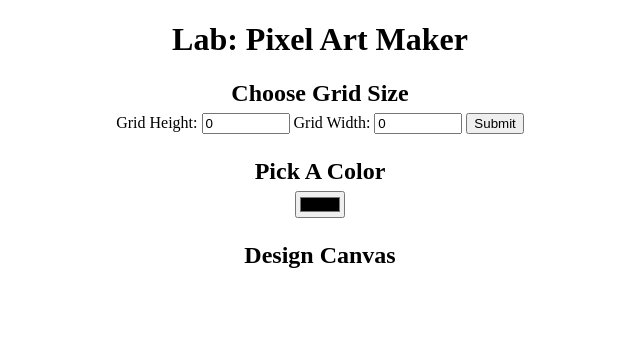
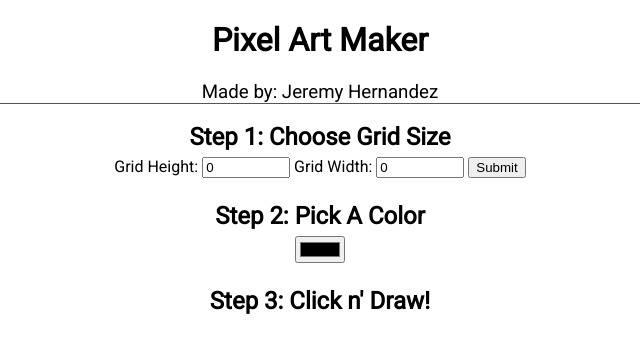
Before and after one commit to jermhern/Pixel-Art-Maker, a plain HTML site: page index.html in a window 1280 px wide. Shown: the whole page, without its empty margins (320-960 px from the left). Drawn offline with Linux system fonts and the light colour scheme.

Commit message:
font-family changes

```diff
--- a/index.html
+++ b/index.html
@@ -3,14 +3,15 @@
 
 <head>
     <title>Pixel Art Maker!</title>
-    <link rel="stylesheet" href="https://fonts.googleapis.com/css?family=Monoton">
+    <link href="https://fonts.googleapis.com/css?family=Roboto" rel="stylesheet">
     <link rel="stylesheet" href="styles.css">
 </head>
 
 <body>
-    <h1>Lab: Pixel Art Maker</h1>
+    <h1>Pixel Art Maker</h1>
+    <h3>Made by: Jeremy Hernandez</h3>
 
-    <h2>Choose Grid Size</h2>
+    <h2>Step 1: Choose Grid Size</h2>
     <form id="sizePicker">
         Grid Height:
         <input type="number" id="inputHeight" name="height" min="1" value="0">
@@ -19,13 +20,14 @@
         <input type="submit">
     </form>
 
-    <h2>Pick A Color</h2>
+    <h2>Step 2: Pick A Color</h2>
     <input type="color" id="colorPicker">
 
-    <h2>Design Canvas</h2>
+    <h2>Step 3: Click n' Draw!</h2>
     <table id="pixelCanvas"></table>
 
     <script src="designs.js"></script>
+
 </body>
 
 </html>
--- a/styles.css
+++ b/styles.css
@@ -1,5 +1,11 @@
 body {
   text-align: center;
+  font-family: 'Roboto', sans-serif;
+}
+
+h3 {
+  border-bottom: 1px solid #555;
+  font-weight: 200;
 }
 
 h2 {
```
